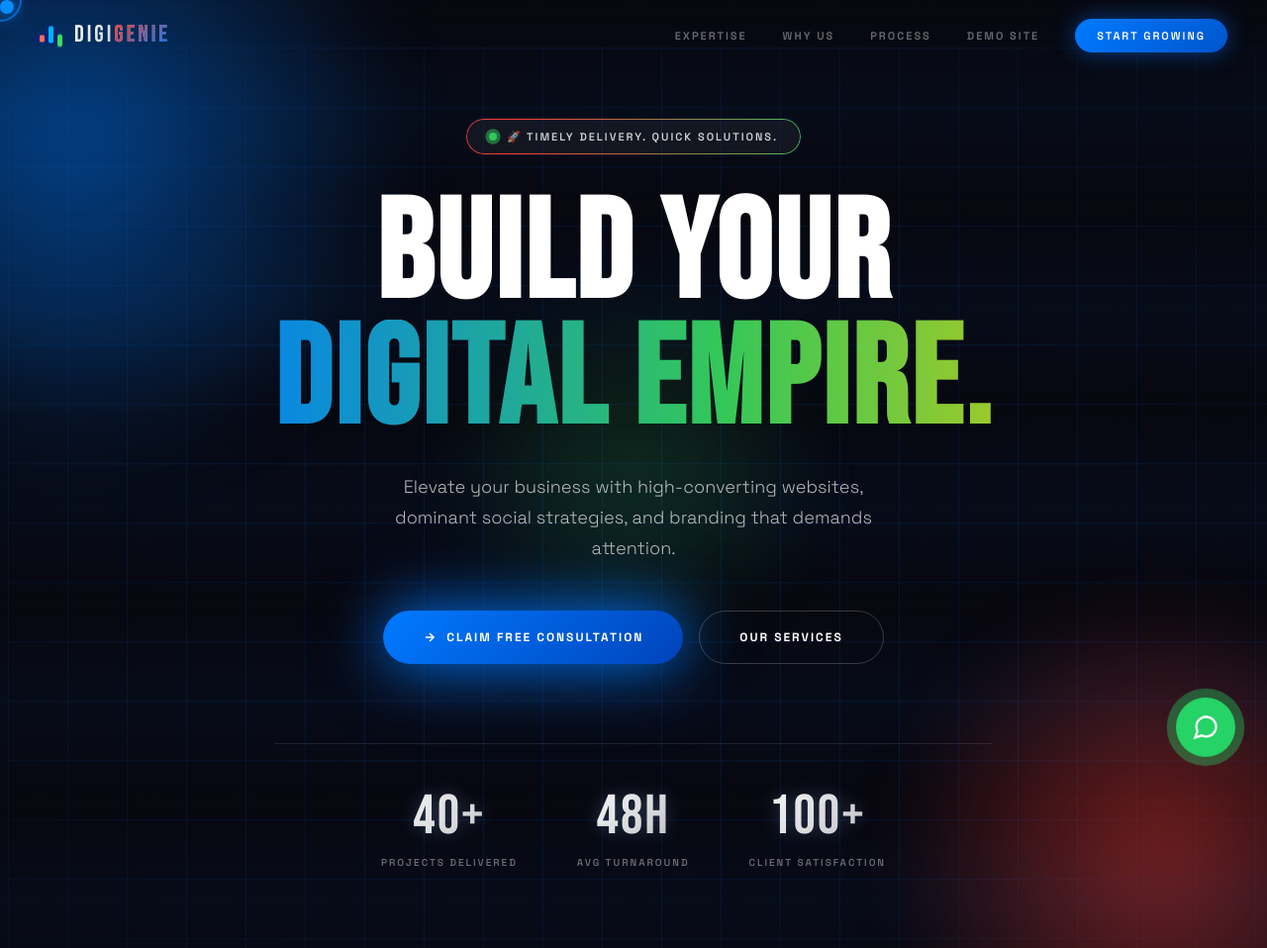
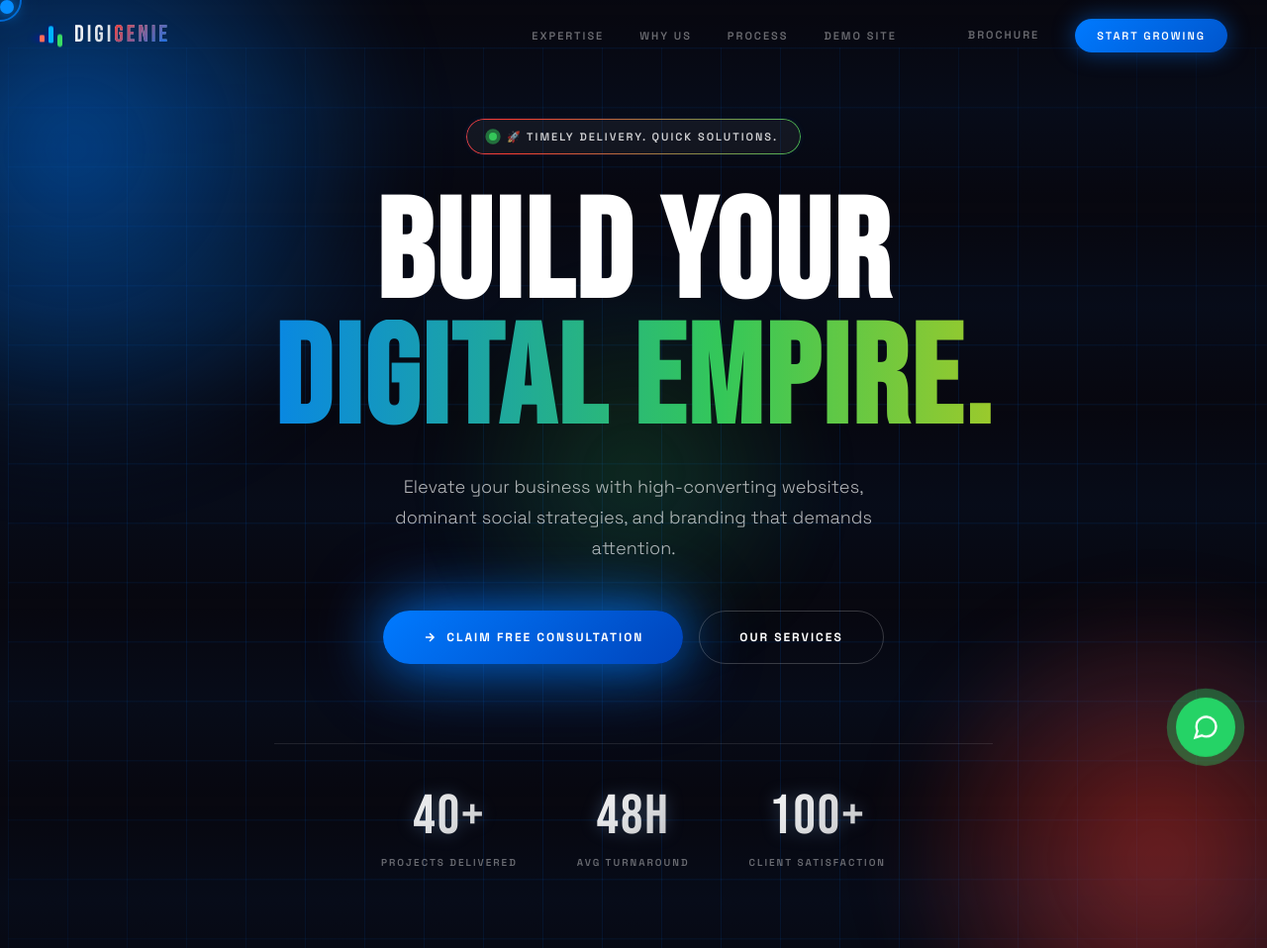
Before and after one commit to digigenie1008/website, a plain HTML site: page index.html in a window 1280 px wide. Shown: the top 958 px of the page at 99% size. Drawn offline with nearby package versions, Linux system fonts and the light colour scheme.

Commit message:
Add download link for Gujarati brochure in navigation

```diff
--- a/index.html
+++ b/index.html
@@ -1006,6 +1006,7 @@
                 <li><a href="#why-us">Why Us</a></li>
                 <li><a href="#process">Process</a></li>
                 <li><a href=indexdemo.html>Demo Site</a></li>
+                <li></li><a href="BRICKS AND BLOCKS BROCHURE  GUJARATI 2.pdf" download="BRICKS AND BLOCKS BROCHURE  GUJARATI 2.pdf" class="text-sm tracking-widest hover:text-gold transition-all duration-300 relative group"> Brochure <span class="absolute bottom-0 left-0 w-0 h-px bg-gold group-hover:w-full transition-all duration-300"></span></a></li>
                 <li><a href="#contact" class="nav-cta">Start Growing</a></li>
             </ul>
         </div>
```
